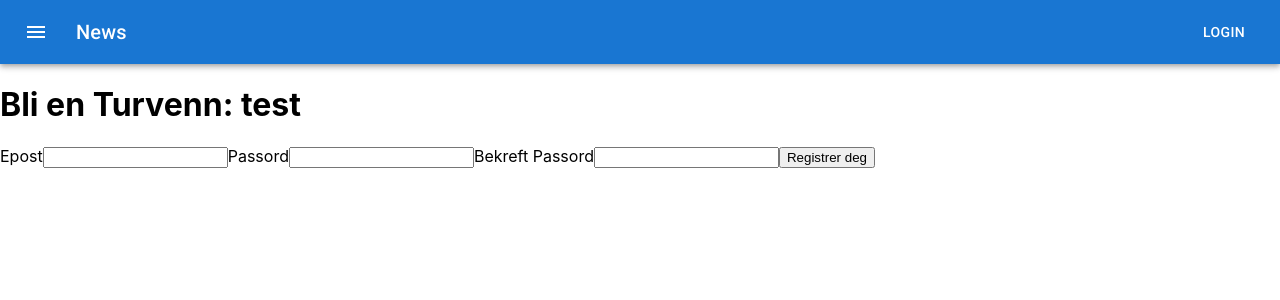
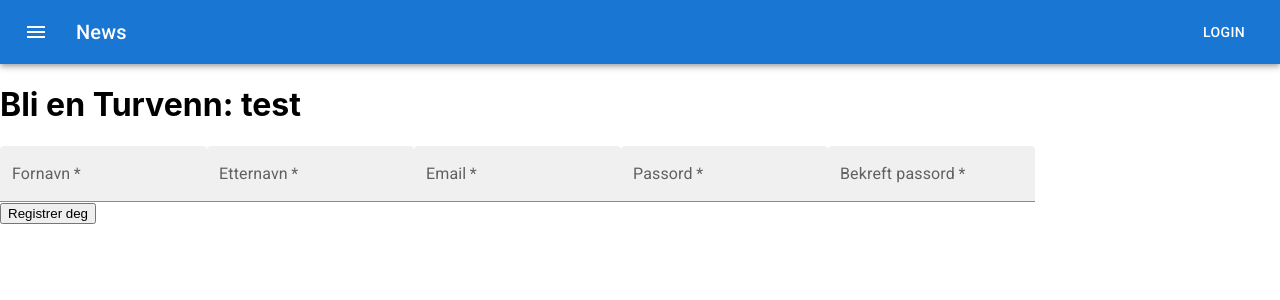
Before and after one commit to eriksalv/turvenn-tdt4140, a React (Create React App) app in the folder frontend/: page /register in a window 1280 px wide. Shown: the top 300 px of the page. Built offline with nearby package versions, Linux system fonts and the light colour scheme.

Commit message:
feat(#4) opprettet side for å opprette turer

```diff
--- a/frontend/src/App.js
+++ b/frontend/src/App.js
@@ -1,6 +1,7 @@
 import React from "react";
 import Login from "./pages/Login";
 import Register from "./pages/Register";
+import OpprettTur from "./pages/OpprettTur";
 import Header from "./components/Header";
 import { BrowserRouter as Router, Route, Routes } from "react-router-dom";
 
@@ -11,6 +12,7 @@ function App() {
       <Routes>
         <Route path="/" element={<Login />} />
         <Route path="register" element={<Register />} />
+        <Route path="tur" element={<OpprettTur />} />
       </Routes>
     </Router>
   );
--- /dev/null
+++ b/frontend/src/pages/OpprettTur.jsx
@@ -0,0 +1,46 @@
+import React, {useState} from 'react';
+
+function OpprettTur() {
+
+    const [formData, setFormData] = useState({
+        destination: '',
+        startpoint: '',
+        date: '',
+        difficulty: '',
+        duration: '',
+        description: ''
+    });
+
+    const {destination, startpoint, date, difficulty, duration, description} = formData;
+
+    const onChange = (e) => {
+        setFormData((prevState) => ({
+          ...prevState,
+          [e.target.id]: e.target.value,
+        }));
+      };
+
+    const onSubmit = (e) => {
+        e.preventDefault()
+        console.log(`Destination: ${destination}, Startpoint: ${startpoint}, Date: ${date}`);
+    }
+
+return <div>
+      <h1>Opprett en tur</h1>
+      <label htmlFor="destination">Turmål</label>
+      <input type="text" value={destination} id="destination" name='destination' onChange={onChange}/>
+      <label htmlFor="startpoint">Startpunkt</label>
+      <input type="text" value={startpoint} id="startpoint" name='startpoint' onChange={onChange}/>
+      <label htmlFor="date">Dato</label>
+      <input type="datetime-local" value={date} id="date" name='date' onChange={onChange}/>
+      <label htmlFor="difficulty">Vanskelighetsgrad</label>
+      <input type="text" value={difficulty} id="difficulty" name='difficulty' onChange={onChange}/>
+      <label htmlFor="duration">Varighet</label>
+      <input type="text" value={duration} id="duration" name='duration' onChange={onChange}/>
+      <label htmlFor="description">Beskrivelse</label>
+      <input type="text" value={description} id="description" name='descrition' onChange={onChange}/>
+      <button className="btn btn-success">Opprett tur</button>
+  </div>;
+}
+
+export default OpprettTur;
--- a/frontend/src/pages/Register.jsx
+++ b/frontend/src/pages/Register.jsx
@@ -1,15 +1,18 @@
+import { TextField } from "@mui/material";
 import React, { useState } from "react";
 import { useSelector, useDispatch } from "react-redux";
 import { register } from "../features/auth/authSlice";
 
 function Register() {
   const [formData, setFormData] = useState({
+    firstName: "",
+    lastName: "",
     email: "",
     password: "",
     confirmedPassword: "",
   });
 
-  const { email, password, confirmedPassword } = formData;
+  const { firstName, lastName, email, password, confirmedPassword } = formData;
 
   const dispatch = useDispatch();
 
@@ -35,31 +38,48 @@ function Register() {
     <main>
       <h1>Bli en Turvenn: {message}</h1>
       <form onSubmit={onSubmit}>
-        <label htmlFor="email">Epost</label>
-        <input
-          type="text"
-          value={email}
-          id="email"
-          name="email"
-          onChange={onChange}
-        />
-        <label htmlFor="password">Passord</label>
-        <input
+        <div className="info">
+          <TextField
+            label="Fornavn"
+            variant="filled"
+            required
+            value={firstName}
+            />
+          <TextField
+            label="Etternavn"
+            variant="filled"
+            required
+            value={lastName}
+            />
+          <TextField
+            label="Email"
+            variant="filled"
+            type="email"
+            required
+            value={email}
+            />
+          <TextField
+            label="Passord"
+            variant="filled"
+            type="password"
+            required
+            value={password}
+            />
+          <TextField
+          label="Bekreft passord"
+          variant="filled"
           type="password"
-          value={password}
-          id="password"
-          name="password"
-          onChange={onChange}
-        />
-        <label htmlFor="confirmedPassword">Bekreft Passord</label>
-        <input
-          type="password"
-          value={confirmedPassword}
-          id="confirmedPassword"
-          name="confirmedPassword"
-          onChange={onChange}
-        />
-        <button>Registrer deg</button>
+          required
+          value={confirmedPassword}/>
+        </div>
+
+
+
+        <div className="Register">
+          <button type="submit" variant="contained" color="primary">
+            Registrer deg
+          </button>
+        </div>
       </form>
     </main>
   );
```
Also changed, not shown: frontend/src/pages/Register.css (added).
